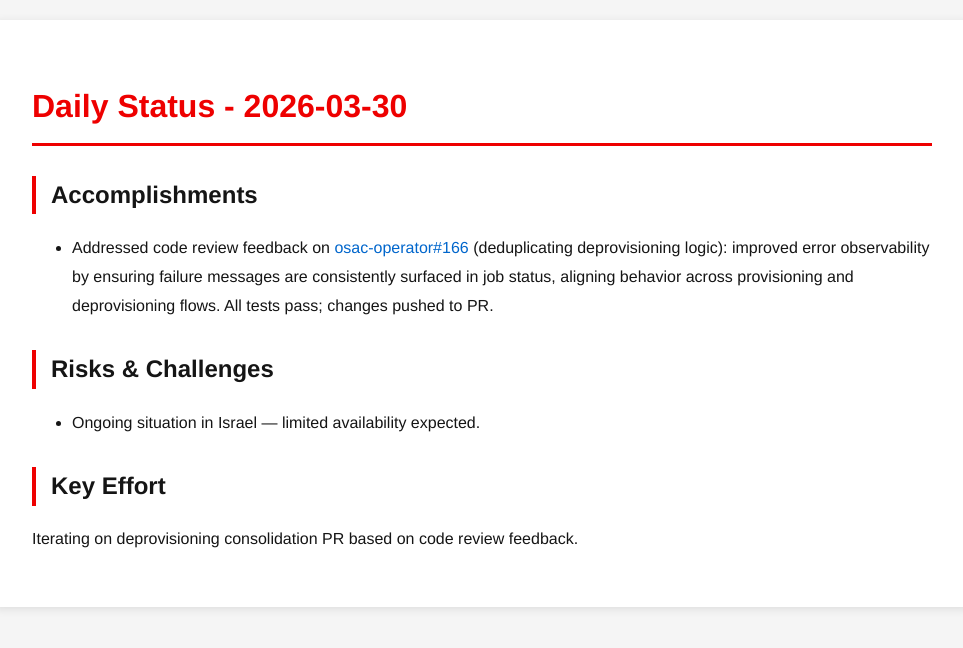
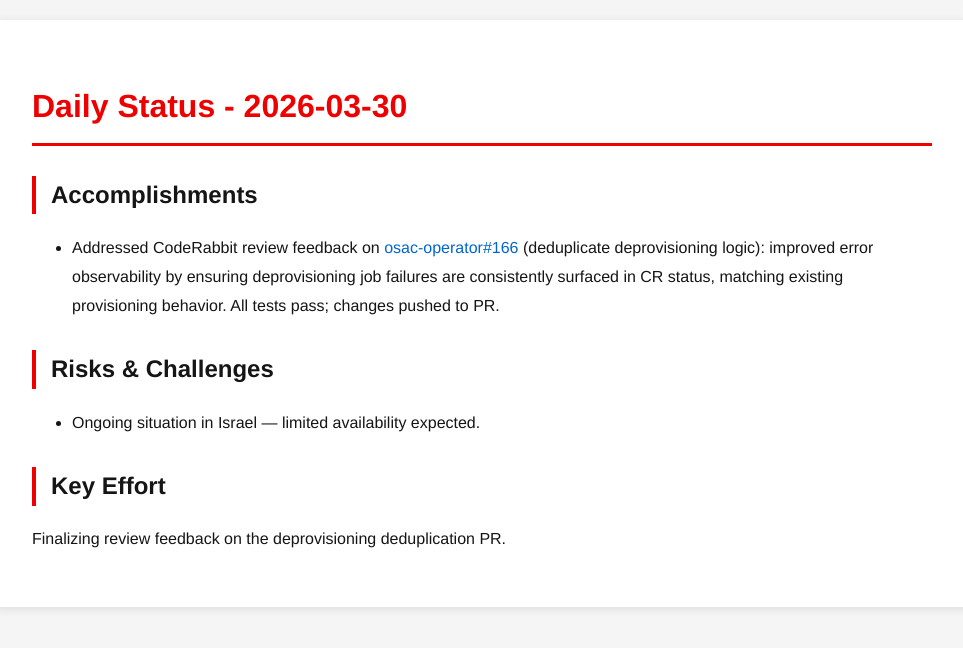
Before and after one commit to tzvatot/daily-status, a Jekyll site: the page built from 2026-03-30.md, in a window 1280 px wide. Shown: the top 648 px of the page, without its empty margins (158-1121 px from the left). Built offline with Jekyll 4.4.1, drawn with Linux system fonts in a browser that asks for light colours.

Commit message:
Daily status update - 2026-03-30

```diff
--- a/2026-03-30.md
+++ b/2026-03-30.md
@@ -7,10 +7,10 @@
 # Daily Status - 2026-03-30
 
 ## Accomplishments
-- Addressed code review feedback on [osac-operator#166](https://github.com/osac-project/osac-operator/pull/166) (deduplicating deprovisioning logic): improved error observability by ensuring failure messages are consistently surfaced in job status, aligning behavior across provisioning and deprovisioning flows. All tests pass; changes pushed to PR.
+- Addressed CodeRabbit review feedback on [osac-operator#166](https://github.com/osac-project/osac-operator/pull/166) (deduplicate deprovisioning logic): improved error observability by ensuring deprovisioning job failures are consistently surfaced in CR status, matching existing provisioning behavior. All tests pass; changes pushed to PR.
 
 ## Risks & Challenges
 - Ongoing situation in Israel — limited availability expected.
 
 ## Key Effort
-Iterating on deprovisioning consolidation PR based on code review feedback.
+Finalizing review feedback on the deprovisioning deduplication PR.
```
